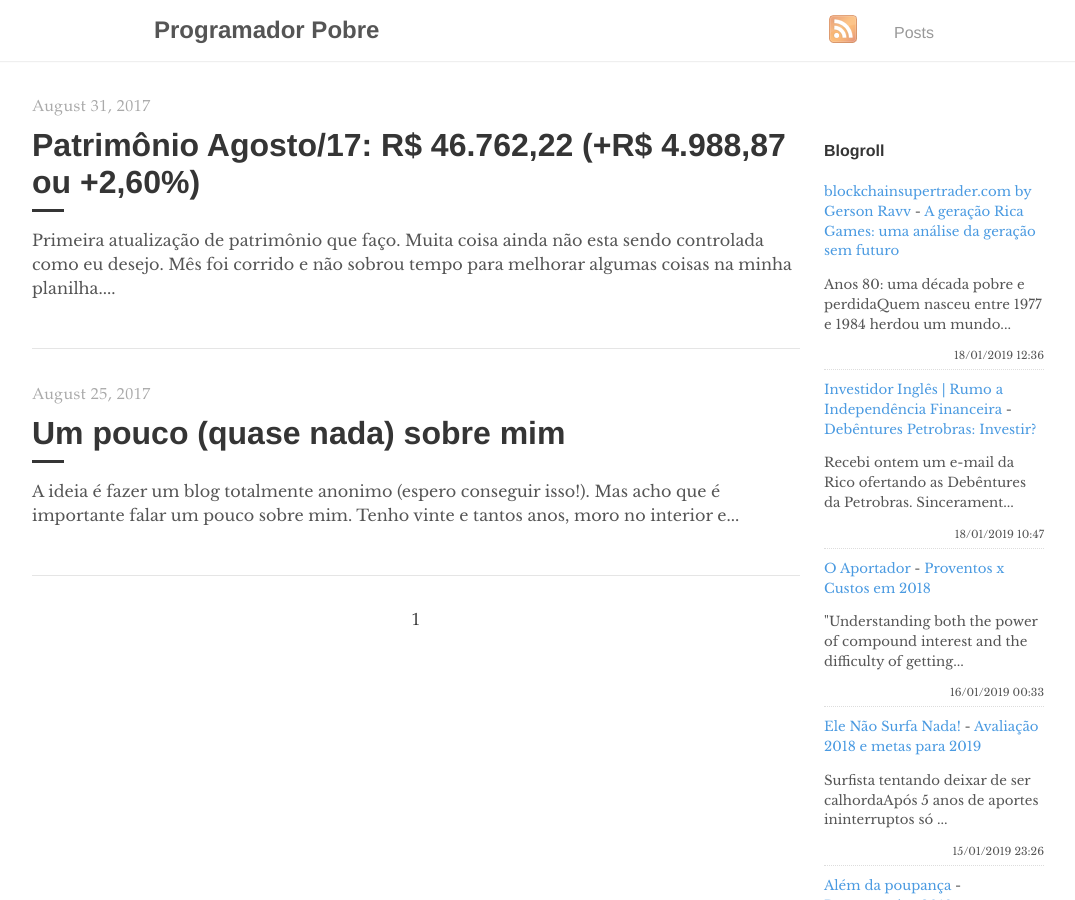
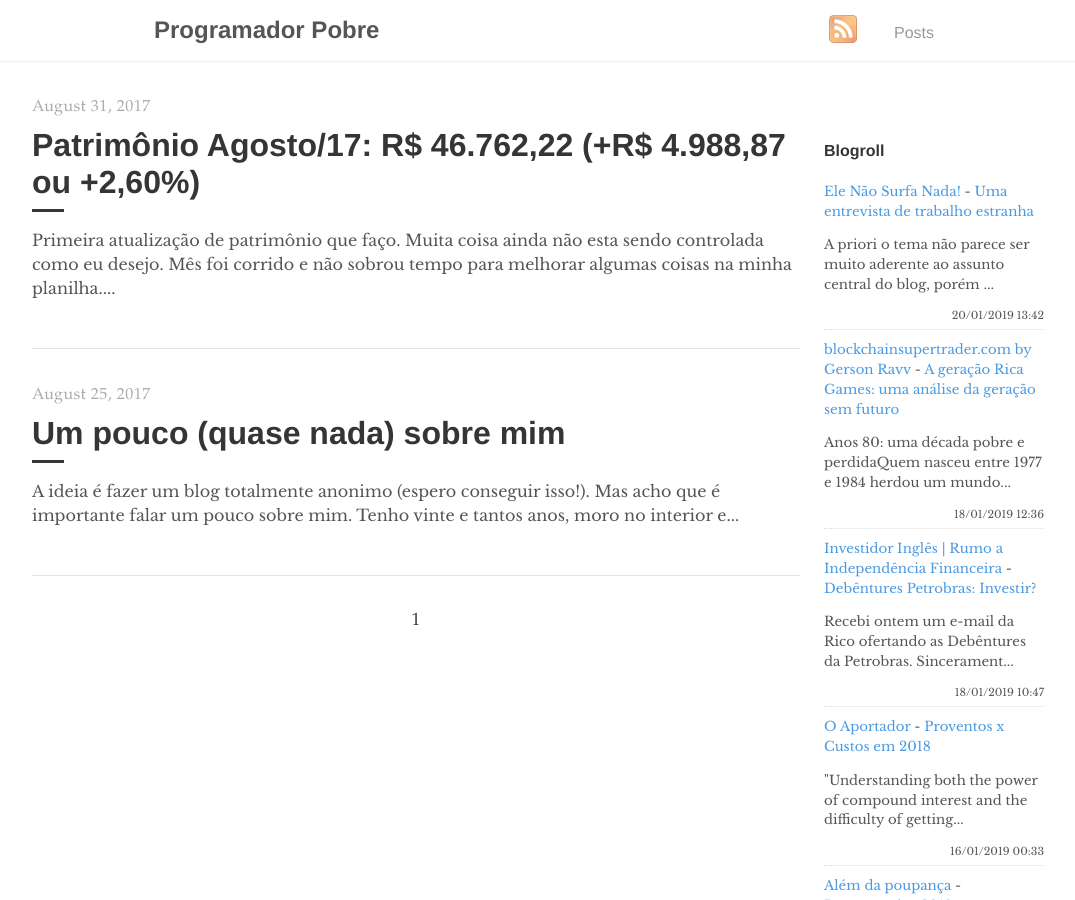
Before and after one commit to programadorpobre/programadorpobre.github.io, a Jekyll site: the page built from index.html, in a window 1280 px wide and 900 px high. Shown: the whole window, without its empty margins (96-1171 px from the left). Built offline with Jekyll 4.4.1, drawn with Linux system fonts in a browser that asks for light colours; the list of posts is cut into pages by our own code; comment, search, counter and statistics services are not loaded.

Commit message:
[ci skip] travis #533

```diff
--- a/_includes/feed-entries.html
+++ b/_includes/feed-entries.html
@@ -1,3 +1,8 @@
+<div class="feed-entry">
+    <a class="feed-entry-site-name" href="https://elenaosurfanada.blogspot.com/">Ele Não Surfa Nada!</a> - <a class="feed-entry-title" href="https://elenaosurfanada.blogspot.com/2019/01/uma-entrevista-de-trabalho-estranha.html">Uma entrevista de trabalho estranha</a>
+    <p class="feed-entry-summary">A priori o tema não parece ser muito aderente ao assunto central do blog, porém ...</p>
+    <time datetime="2019-01-20T13:42:00.002-02:00">20/01/2019 13:42</time>
+</div>
 <div class="feed-entry">
     <a class="feed-entry-site-name" href="http://www.blockchainsupertrader.com/">blockchainsupertrader.com by Gerson Ravv</a> - <a class="feed-entry-title" href="http://www.blockchainsupertrader.com/2019/01/a-geracao-rica-games-uma-analise-da.html">A geração Rica Games: uma análise da geração sem futuro</a>
     <p class="feed-entry-summary">Anos 80: uma década pobre e perdidaQuem nasceu entre 1977 e 1984 herdou um mundo...</p>
@@ -12,11 +17,6 @@
     <a class="feed-entry-site-name" href="https://oaportadorfinanceiro.blogspot.com/">O Aportador</a> - <a class="feed-entry-title" href="https://oaportadorfinanceiro.blogspot.com/2019/01/proventos-x-custos-em-2018.html">Proventos x Custos em 2018</a>
     <p class="feed-entry-summary">"Understanding both the power of compound interest and the difficulty of getting...</p>
     <time datetime="2019-01-16T00:33:00.000-02:00">16/01/2019 00:33</time>
-</div>
-<div class="feed-entry">
-    <a class="feed-entry-site-name" href="https://elenaosurfanada.blogspot.com/">Ele Não Surfa Nada!</a> - <a class="feed-entry-title" href="https://elenaosurfanada.blogspot.com/2019/01/avaliacao-2018-e-metas-para-2019.html">Avaliação 2018 e metas para 2019</a>
-    <p class="feed-entry-summary">Surfista tentando deixar de ser calhordaApós 5 anos de aportes ininterruptos só ...</p>
-    <time datetime="2019-01-15T23:26:00.003-02:00">15/01/2019 23:26</time>
 </div>
 <div class="feed-entry">
     <a class="feed-entry-site-name" href="https://alemdapoupanca.blogspot.com/">Além da poupança</a> - <a class="feed-entry-title" href="https://alemdapoupanca.blogspot.com/2019/01/retrospectiva-2018.html">Retrospectiva 2018</a>
```
